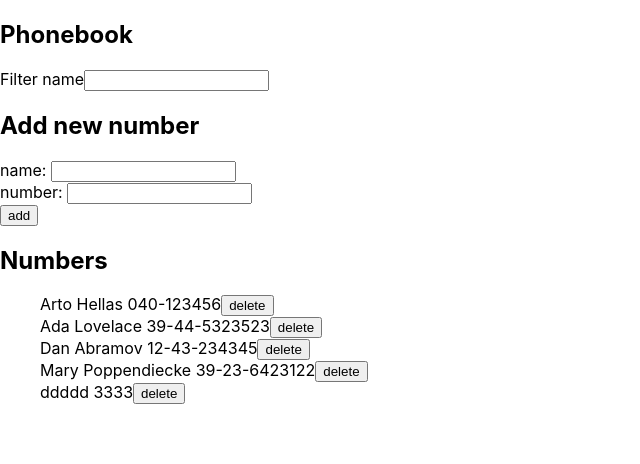
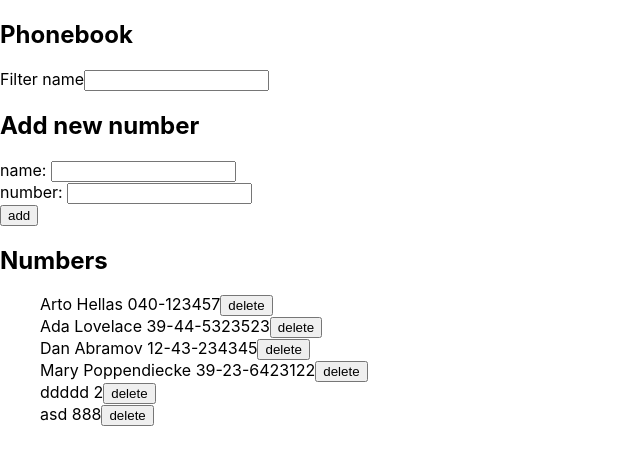
Before and after one commit to Tuppuh/fs-open2020, a React (Create React App) app in the folder osa2/puhelinluettelo/: page / in a window 1280 px wide. Shown: the top 464 px of the page, without its empty margins (0-640 px from the left). Built offline with nearby package versions, Linux system fonts and the light colour scheme; data requests are answered from the project's data file.

Commit message:
puhelinluettelo step10

```diff
--- a/osa2/puhelinluettelo/db.json
+++ b/osa2/puhelinluettelo/db.json
@@ -2,7 +2,7 @@
   "persons": [
     {
       "name": "Arto Hellas",
-      "number": "040-123456",
+      "number": "040-123457",
       "id": 1
     },
     {
@@ -22,8 +22,13 @@
     },
     {
       "name": "ddddd",
-      "number": "3333",
+      "number": "2",
       "id": 8
+    },
+    {
+      "name": "asd",
+      "number": "888",
+      "id": 9
     }
   ]
 }
--- a/osa2/puhelinluettelo/src/App.js
+++ b/osa2/puhelinluettelo/src/App.js
@@ -10,6 +10,20 @@ const App = () => {
   const [ filter, setFilter] = useState('')
 
   const addPerson = newPerson => {
+    const matchingPerson = persons.find(person => person.name === newPerson.name)
+    if (matchingPerson !== undefined){
+      const msg = `${newPerson.name} is already added to phonebook replace the old number with a new one?`
+      if (window.confirm(msg)){
+        return(
+          personService
+            .update(matchingPerson.id, newPerson)
+            .then(updatedPerson => {
+              setPersons(persons.map(person => person.id !== matchingPerson.id ? person : updatedPerson))
+            })
+        )
+      }
+    }
+    else{
       // Return promise so that the caller can chain onto it and perform its own actions
       return(
         personService
@@ -18,6 +32,7 @@ const App = () => {
             setPersons(persons.concat(returnedPerson))
         })
       )
+    }
   }
 
   const removePerson = id => {
--- a/osa2/puhelinluettelo/src/components/PersonForm.js
+++ b/osa2/puhelinluettelo/src/components/PersonForm.js
@@ -6,10 +6,12 @@ const PersonForm = ({persons, addPerson}) => {
 
     const handleAddPerson = event => {
       event.preventDefault()
+      /*
       if (persons.some(person => person.name === newName)){
         window.alert(`${newName} is already added to phonebook`)
         return
       }
+      */
       const newperson = {
         name: newName,
         number: newNumber,
```
Lines whose indentation alone changed are shown as unchanged.
